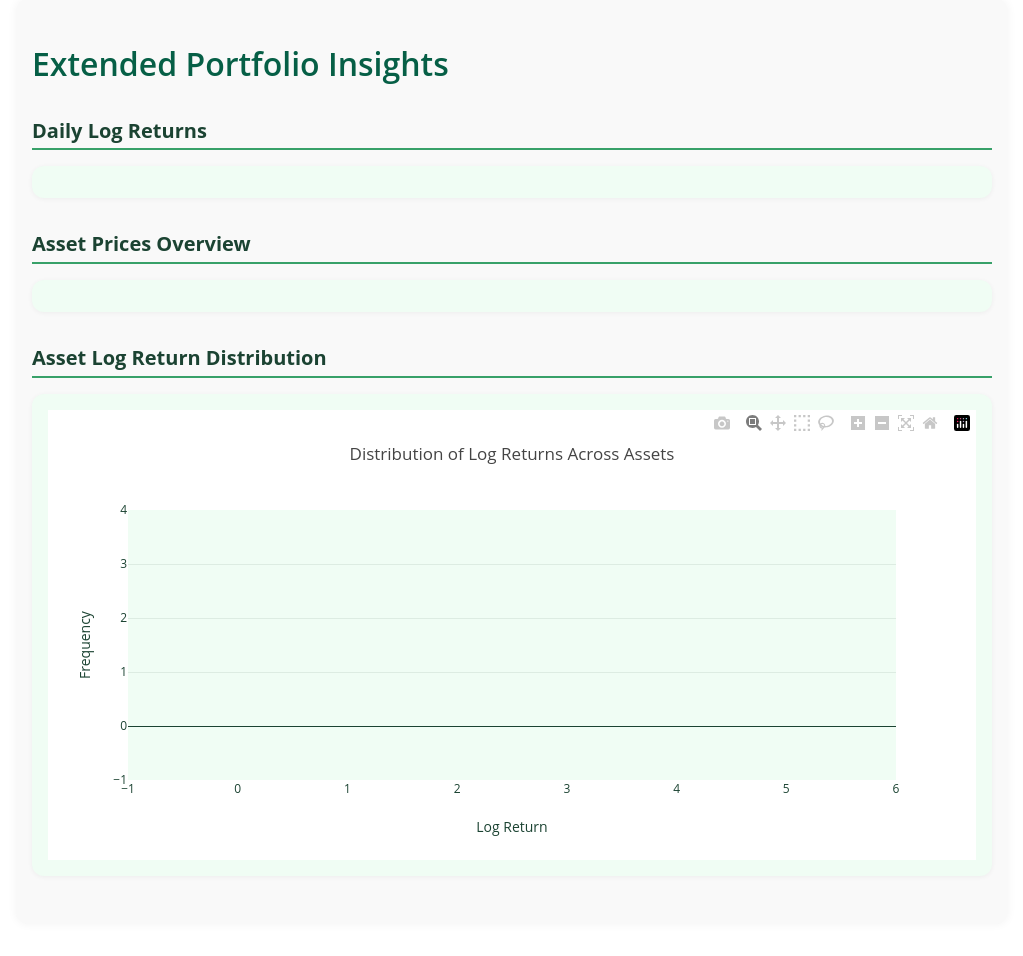
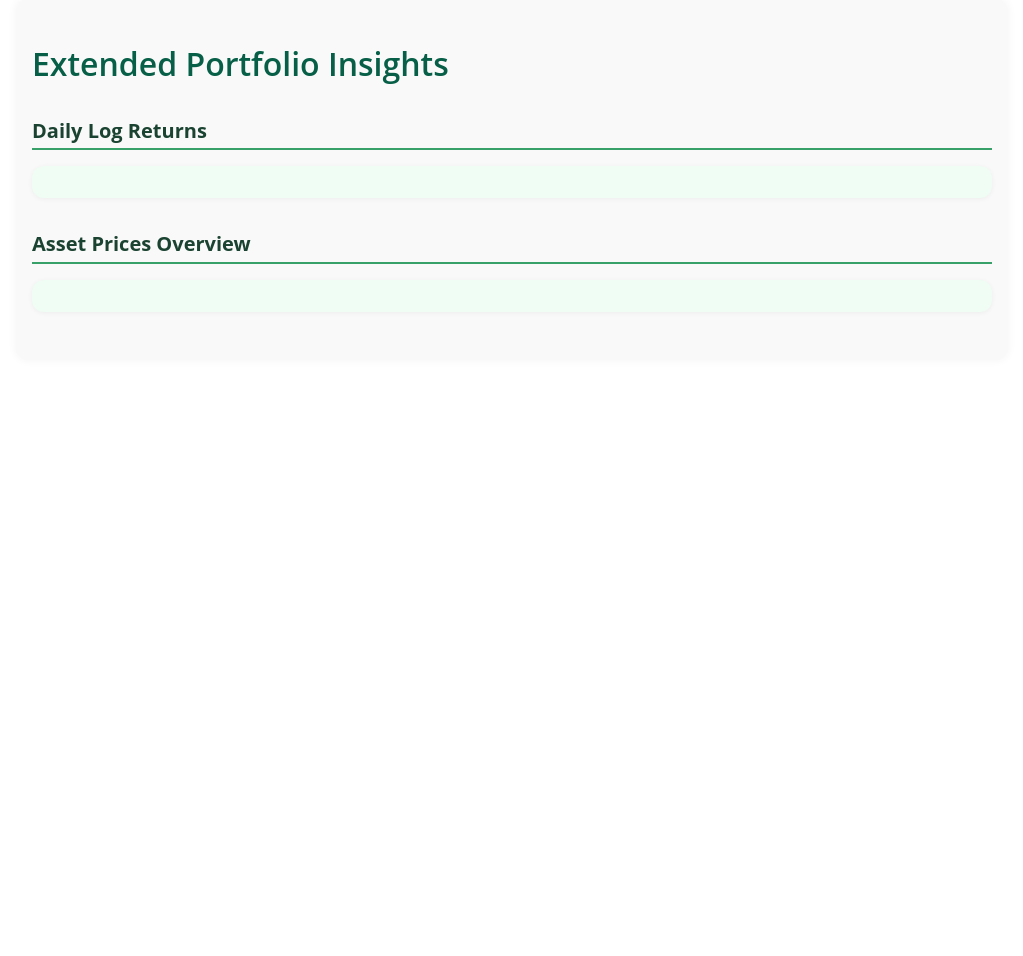
Before and after one commit to adaick/text, a Flask app: template app/templates/more_charts.html in a window 1280 px wide. Shown: the part 87-1043 px from the top of the page, without its empty margins (128-1151 px from the left). After the commit the page ends 400 px from the top, so only its background shows below. Run offline with Flask 3, Linux system fonts and the light colour scheme; the template is opened without the code that fills it, so the values that code supplies are empty; some libraries are stand-ins or nearby versions.

Commit message:
fixed chart issue on more charts
reverted back to initial charts

```diff
--- a/app/routes.py
+++ b/app/routes.py
@@ -157,10 +157,6 @@ def history():
 
 @bp.route('/more-charts')
 def more_charts():
-    import pandas as pd
-    import yfinance as yfin
-    from app.robo.Green_Robo_Advisor_Class import RoboAdvisor
-
     # Pull dates from session or fallback (can improve later)
     start_date = '2021-01-01'
     end_date = '2023-01-01'
--- a/app/templates/more_charts.html
+++ b/app/templates/more_charts.html
@@ -1,4 +1,4 @@
-{% extends 'layout.html' %}
+{% extends 'layout.html' %}More actions
 {% block title %}More Charts{% endblock %}
 
 {% block content %}
@@ -9,9 +9,6 @@
 
   <h3 class="subsection">Asset Prices Overview</h3>
   <div id="asset-prices-chart" class="chart-box"></div>
-
-  <h3 class="subsection">Asset Log Return Distribution</h3>
-  <div id="histogram-chart" class="chart-box"></div>
 
   <script src="https://cdn.plot.ly/plotly-latest.min.js"></script>
   <script>
@@ -56,19 +53,5 @@
       });
     }
 
-    const logHistData = {{ log_hist_data | tojson }};
-    Plotly.newPlot('histogram-chart', [{
-      x: logHistData,
-      type: 'histogram',
-      marker: { color: '#38a169' },
-      opacity: 0.75
-    }], {
-      title: 'Distribution of Log Returns Across Assets',
-      paper_bgcolor: '#ffffff',
-      plot_bgcolor: '#f0fdf4',
-      xaxis: { title: 'Log Return', color: '#1b4332' },
-      yaxis: { title: 'Frequency', color: '#1b4332' }
-    });
-
   </script>
 {% endblock %}
```
